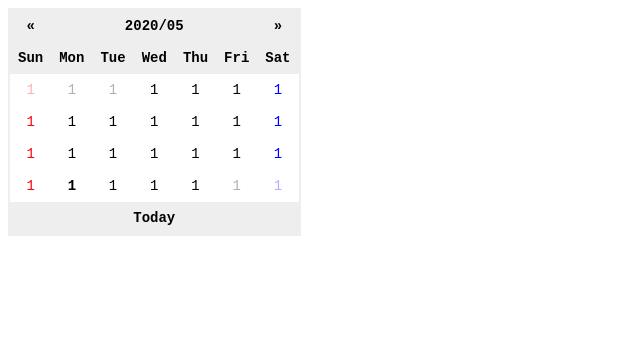
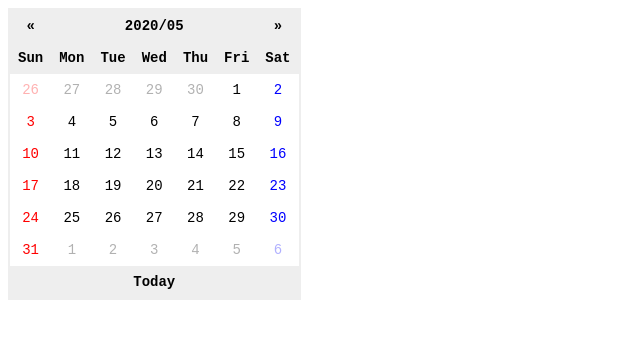
Before and after one commit to mohuneko/Calendar, a plain HTML site: page index.html in a window 1280 px wide. Shown: the whole page, without its empty margins (0-640 px from the left). Drawn offline with Linux system fonts and the light colour scheme.

Commit message:
calendar

```diff
--- a/index.html
+++ b/index.html
@@ -24,42 +24,6 @@
       </tr>
     </thead>
     <tbody>
-      <tr>
-        <td class="disabled">1</td>
-        <td class="disabled">1</td>
-        <td class="disabled">1</td>
-        <td>1</td>
-        <td>1</td>
-        <td>1</td>
-        <td>1</td>
-      </tr>
-      <tr>
-        <td>1</td>
-        <td>1</td>
-        <td>1</td>
-        <td>1</td>
-        <td>1</td>
-        <td>1</td>
-        <td>1</td>
-      </tr>
-      <tr>
-        <td>1</td>
-        <td>1</td>
-        <td>1</td>
-        <td>1</td>
-        <td>1</td>
-        <td>1</td>
-        <td>1</td>
-      </tr>
-      <tr>
-        <td>1</td>
-        <td class="today">1</td>
-        <td>1</td>
-        <td>1</td>
-        <td>1</td>
-        <td class="disabled">1</td>
-        <td class="disabled">1</td>
-      </tr>
     </tbody>
     <tfoot>
       <tr>
--- a/js/main.js
+++ b/js/main.js
@@ -69,9 +69,24 @@ console.clear();
      weeks.push(dates.splice(0, 7));
    }
 
-  //  console.log(dates);
-   console.log(weeks);
 
+   weeks.forEach(week => {
+     const tr = document.createElement('tr');
+     week.forEach(date => {
+       const td = document.createElement('td');
+
+       td.textContent = date.date;
+       if (date.isToday) {
+         td.classList.add('today');
+       }
+       if (date.isDisabled) {
+         td.classList.add('disabled');
+       }
+
+       tr.appendChild(td);
+     });
+     document.querySelector('tbody').appendChild(tr);
+   });
  }
 
   createCalendar();
```
